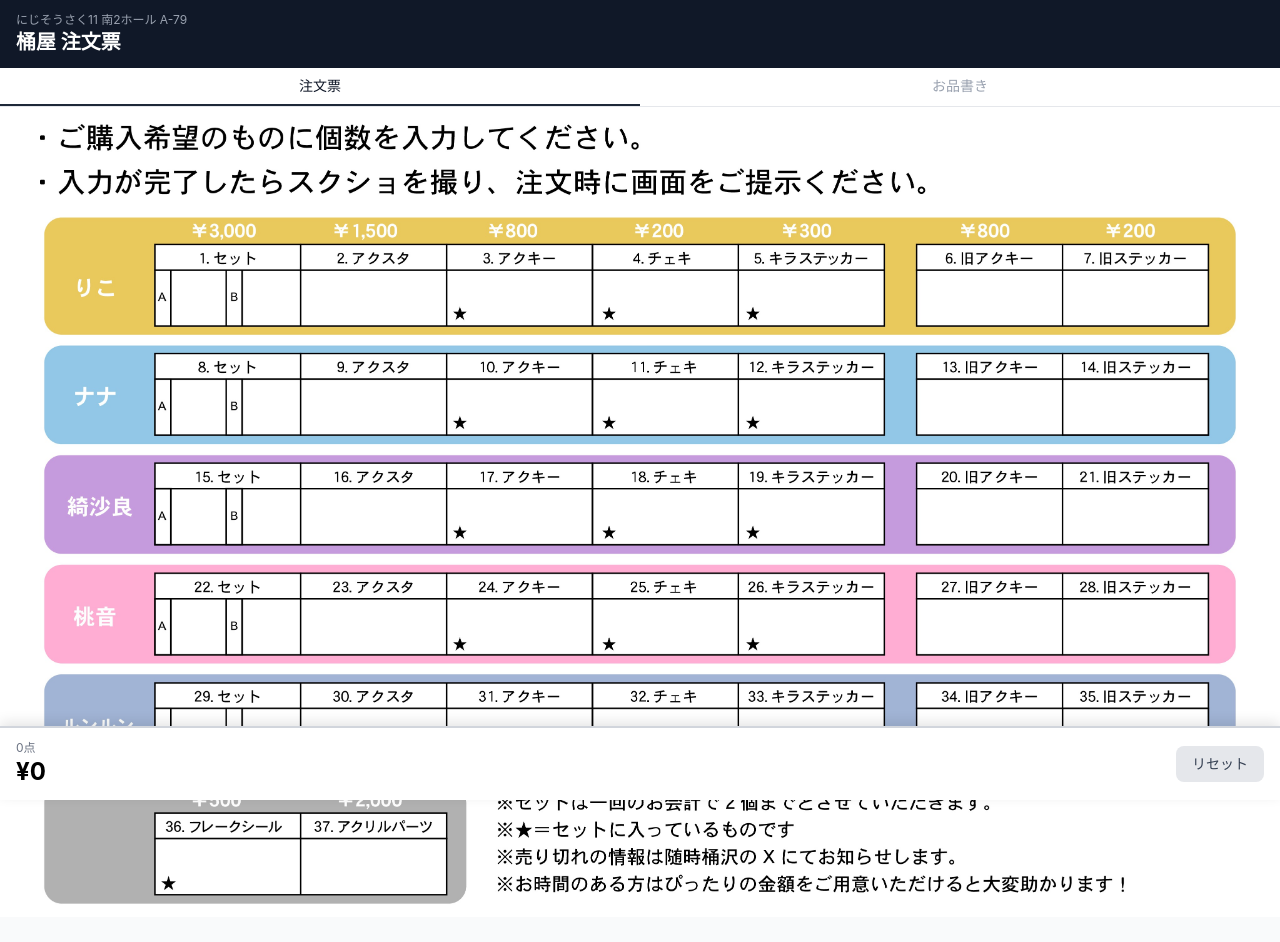
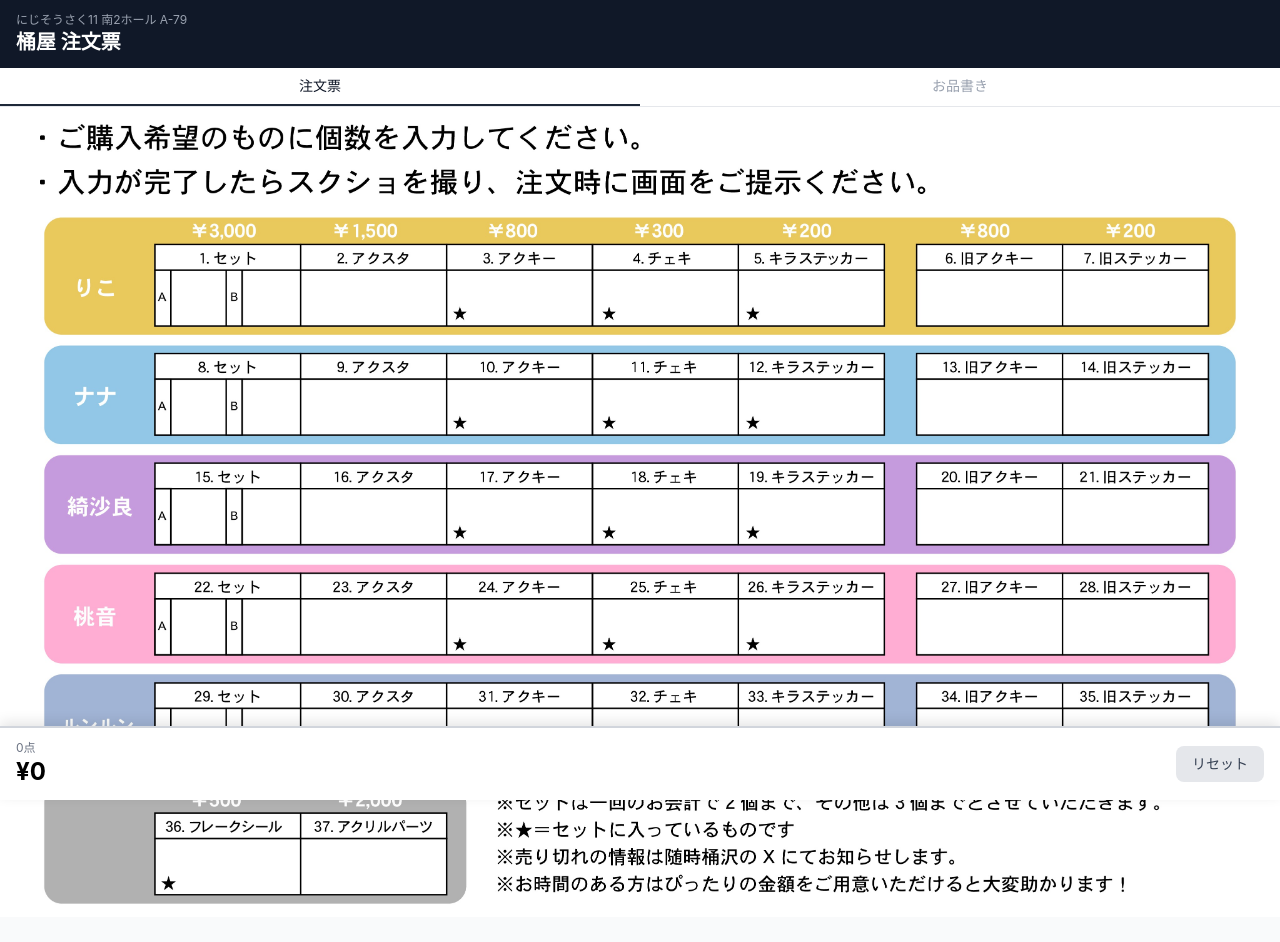
Before and after one commit to stland6338/order-form-okeya, a React (Vite) app: page / in a window 1280 px wide. Shown: the top 942 px of the page. Built offline with nearby package versions, Linux system fonts and the light colour scheme.

Commit message:
fix: 画像をsheet_fix.jpgに更新・チェキとキラステッカーの価格入れ替え
- チェキ: ¥200 → ¥300
- キラステッカー: ¥300 → ¥200
- 原紙画像を sheet_fix.jpg に切り替え

```diff
--- a/src/components/ImageView.tsx
+++ b/src/components/ImageView.tsx
@@ -123,7 +123,7 @@
       <div className="relative inline-block w-full">
         <img
           ref={imgRef}
-          src="/sheet2.jpg"
+          src="/sheet_fix.jpg"
           alt="注文票"
           className="block w-full h-auto"
           draggable={false}
--- a/src/data.ts
+++ b/src/data.ts
@@ -19,8 +19,8 @@
     products: [
       { id: `${id}-acsta`, name: `${startNum + 1}. アクスタ`, price: 1500, inSet: false },
       { id: `${id}-ackey`, name: `${startNum + 2}. アクキー`, price: 800, inSet: true },
-      { id: `${id}-cheki`, name: `${startNum + 3}. チェキ`, price: 200, inSet: true },
-      { id: `${id}-kira`, name: `${startNum + 4}. キラステッカー`, price: 300, inSet: true },
+      { id: `${id}-cheki`, name: `${startNum + 3}. チェキ`, price: 300, inSet: true },
+      { id: `${id}-kira`, name: `${startNum + 4}. キラステッカー`, price: 200, inSet: true },
       { id: `${id}-old-ackey`, name: `${startNum + 5}. 旧アクキー`, price: 800, inSet: false },
       { id: `${id}-old-sticker`, name: `${startNum + 6}. 旧ステッカー`, price: 200, inSet: false },
     ],
```
Also changed, not shown: public/sheet_fix.jpg (added).
